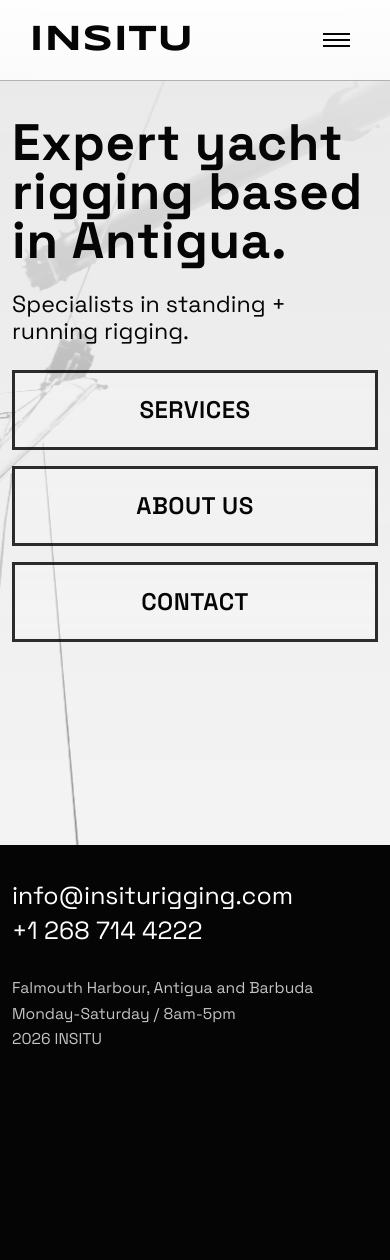
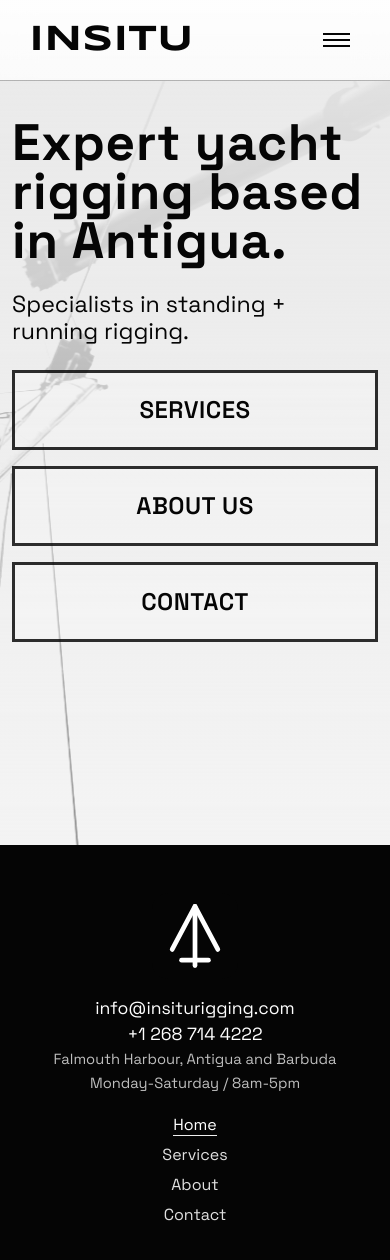
Before and after one commit to jackhr/LEWIS, a React (Vite) app: page / in a window 390 px wide. Shown: the top 1260 px of the page. Before the commit the page ends 1091 px from the top, so only its background shows below. Built offline with nearby package versions, Linux system fonts and the light colour scheme.

Commit message:
Increase footer spacing and refine footer layout

```diff
--- a/src/App.tsx
+++ b/src/App.tsx
@@ -79,7 +79,7 @@ export default function App() {
                     <Route path="*" element={<Navigate to="/" replace />} />
                 </Routes>
             </main>
-            <Footer site={site} />
+            <Footer site={site} navigation={navigation} />
         </div>
     );
 }
--- a/src/components/Footer.tsx
+++ b/src/components/Footer.tsx
@@ -1,23 +1,32 @@
-import type { SiteData } from "../types/app";
+import { NavLink } from "react-router-dom";
+import type { NavigationMap, PageKey, SiteData } from "../types/app";
 
 interface FooterProps {
     site: SiteData;
+    navigation: NavigationMap;
 }
 
-export default function Footer({ site }: FooterProps) {
+export default function Footer({ site, navigation }: FooterProps) {
     return (
         <footer className="site-footer">
             <div className="site-footer__inner">
                 <div className="site-footer__contact">
                     <a href={`mailto:${site.email}`}>{site.email}</a>
                     <a href={`tel:${site.phone_href}`}>{site.phone_display}</a>
-                </div>
-                <div className="site-footer__meta">
                     <span>{site.location}</span>
                     <span>{site.hours}</span>
-                    <span>
-                        {new Date().getFullYear()} {site.brand}
-                    </span>
+                </div>
+
+                <div className="site-footer__logo" aria-label={`${site.brand} logo`}>
+                    <img src="/favicon.svg" alt={`${site.brand} logo`} loading="lazy" decoding="async" />
+                </div>
+
+                <div className="site-footer__nav">
+                    {(Object.entries(navigation) as Array<[PageKey, NavigationMap[PageKey]]>).map(([key, item]) => (
+                        <NavLink key={key} to={item.href}>
+                            {item.label}
+                        </NavLink>
+                    ))}
                 </div>
             </div>
         </footer>
--- a/src/styles.css
+++ b/src/styles.css
@@ -588,34 +588,87 @@ ul {
 .site-footer {
     background: var(--footer);
     color: var(--white);
-    padding: 2.25rem 0 2.6rem;
+    padding: 8rem 0;
 }
 
 .site-footer__inner {
     width: var(--container);
     margin: 0 auto;
-    display: flex;
-    align-items: flex-end;
-    justify-content: space-between;
+    display: grid;
+    grid-template-columns: 1fr auto 1fr;
+    align-items: center;
     gap: 2rem;
 }
 
 .site-footer__contact {
     display: grid;
-    gap: 0.35rem;
+    gap: 0.3rem;
+    justify-items: start;
 }
 
 .site-footer__contact a {
-    font-size: clamp(1.55rem, 2vw, 2rem);
+    font-size: clamp(1.1rem, 1.3vw, 1.35rem);
     line-height: 1.2;
 }
 
-.site-footer__meta {
+.site-footer__contact span {
+    font-size: 0.92rem;
+    line-height: 1.35;
+    color: rgba(255, 255, 255, 0.74);
+}
+
+.site-footer__logo {
+    width: min(100px, 22vw);
+    height: min(100px, 22vw);
     display: grid;
-    gap: 0.35rem;
+    place-items: center;
+}
+
+.site-footer__logo img {
+    max-width: 100px;
+    max-height: 100px;
+    width: 100%;
+    height: 100%;
+}
+
+.site-footer__nav {
+    display: grid;
+    gap: 0.45rem;
     text-align: right;
-    color: rgba(255, 255, 255, 0.76);
-    font-size: 0.98rem;
+    justify-items: end;
+}
+
+.site-footer__nav a {
+    position: relative;
+    font-size: 1rem;
+    color: rgba(255, 255, 255, 0.88);
+    padding-bottom: 0.12rem;
+    transition: color var(--transition);
+}
+
+.site-footer__nav a::after {
+    content: "";
+    position: absolute;
+    left: 0;
+    right: 0;
+    bottom: 0;
+    height: 1px;
+    background: rgba(255, 255, 255, 0.94);
+    transform: scaleX(0);
+    transform-origin: center;
+    transition: transform var(--transition);
+}
+
+.site-footer__nav a:hover,
+.site-footer__nav a:focus-visible,
+.site-footer__nav a[aria-current="page"] {
+    color: var(--white);
+}
+
+.site-footer__nav a:hover::after,
+.site-footer__nav a:focus-visible::after,
+.site-footer__nav a[aria-current="page"]::after {
+    transform: scaleX(1);
 }
 
 .noscript,
@@ -758,13 +811,30 @@ ul {
         max-width: 36rem;
     }
 
-    .site-footer__inner {
-        align-items: flex-start;
-        flex-direction: column;
+    .site-footer {
+        padding: 4rem 0;
     }
 
-    .site-footer__meta {
-        text-align: left;
+    .site-footer__inner {
+        grid-template-columns: 1fr;
+        justify-items: center;
+        text-align: center;
+        gap: 1.2rem;
+    }
+
+    .site-footer__contact {
+        justify-items: center;
+        order: 2;
+    }
+
+    .site-footer__logo {
+        order: 1;
+    }
+
+    .site-footer__nav {
+        order: 3;
+        text-align: center;
+        justify-items: center;
     }
 }
 
@@ -772,6 +842,10 @@ ul {
     :root {
         --container: min(1240px, calc(100vw - 1.5rem));
         --container-tight: min(980px, calc(100vw - 1.5rem));
+    }
+
+    .site-footer {
+        padding: 3rem 0;
     }
 
     .site-header__inner {
```
Also changed, not shown: 5 other files (tests, documents, lock files or other folders).
